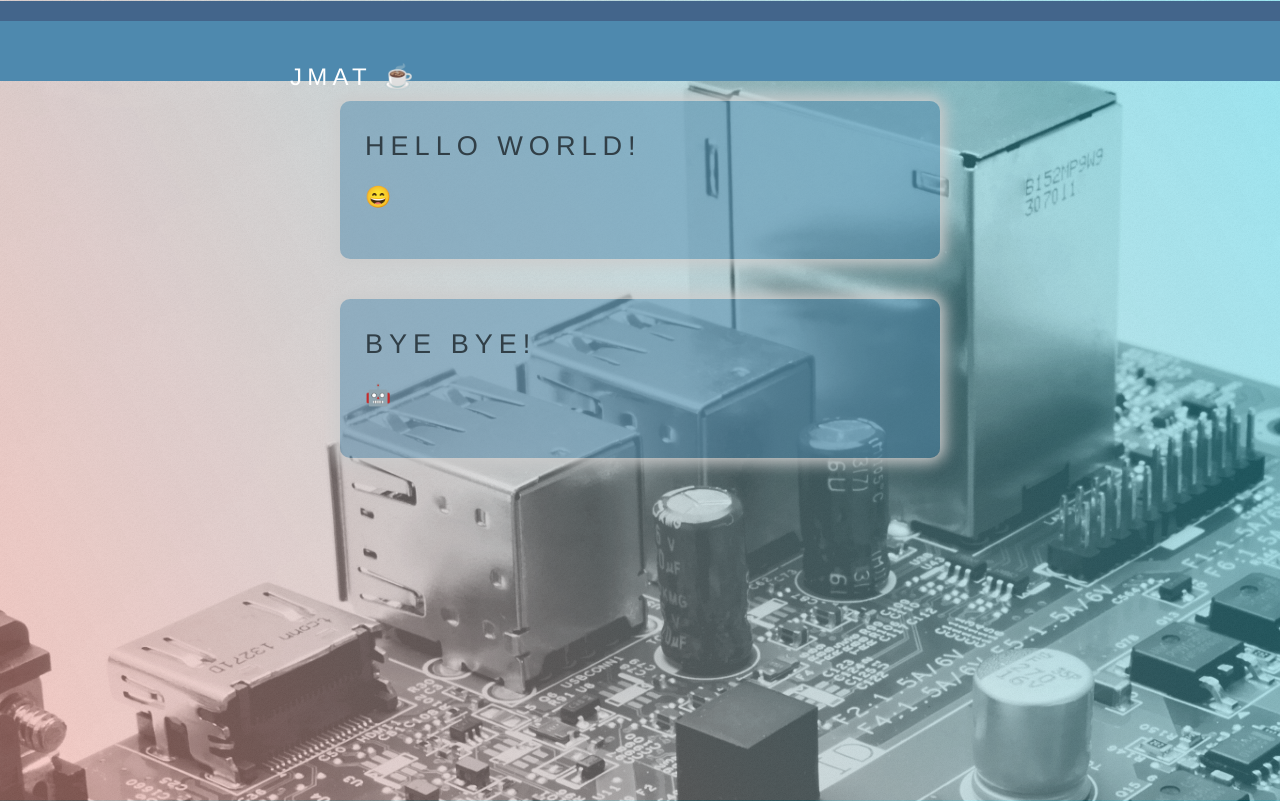
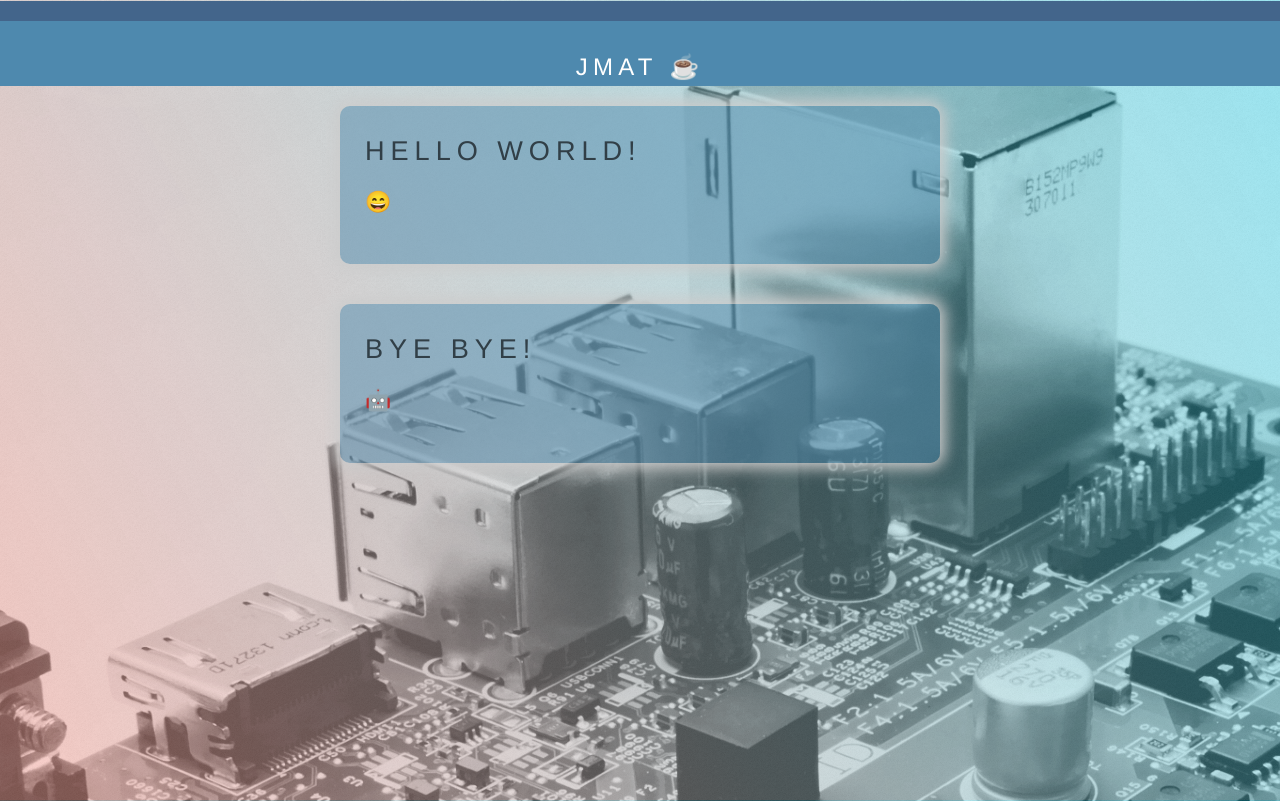
Before and after one commit to AlitosJM/MyApp, a React (Create React App) app: page /MyPage in a window 1280 px wide. Built offline with nearby package versions, Linux system fonts and the light colour scheme.

Commit message:
Better h1 style

```diff
--- a/src/components/AllPost/AllPost.js
+++ b/src/components/AllPost/AllPost.js
@@ -6,7 +6,7 @@ import '../css/styles.css';
 
 const MappingFunc = (post) => {
    return (
-      <Card post_id={post.post_id} title={post.title} subtitle={post.subtitle} body={post.body}/>
+      <Card key={post.post_id} title={post.title} subtitle={post.subtitle} body={post.body}/>
    );
 }
 
--- a/src/components/AllPost/Card.js
+++ b/src/components/AllPost/Card.js
@@ -6,11 +6,9 @@ function Card(props) {
   return (
     <div className="content">
       <div className="card">
-        <div key={props.post_id}>
           <h1>{props.title}</h1>
           <h2>{props.subtitle}</h2>
           <p>{props.body}</p>
-        </div>
       </div>
     </div>
   );
--- a/src/components/css/styles.css
+++ b/src/components/css/styles.css
@@ -36,19 +36,20 @@ body {
 
 .top{
   background: #4e89ae;
-  height: 80px;
+  height: 85px;
   border-top: 20px solid #43658b;
 }
 
 .top .title {
   width: 700px;
-  margin: 38px auto 0 auto;
+  margin: 28px auto 0 auto;
 }
 
 .title h1 {
   font-size:24px;
   color:#FFF;
   font-weight:500;
+	text-align:center;
 }
 
 .content{
```
